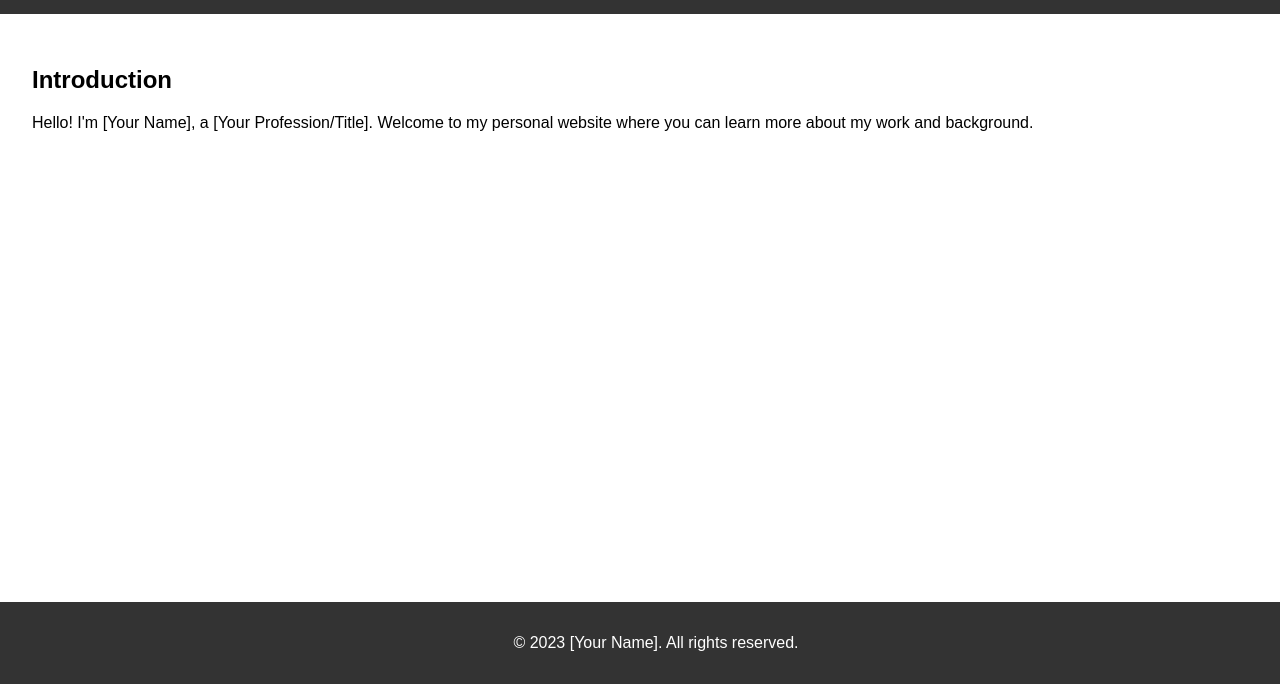
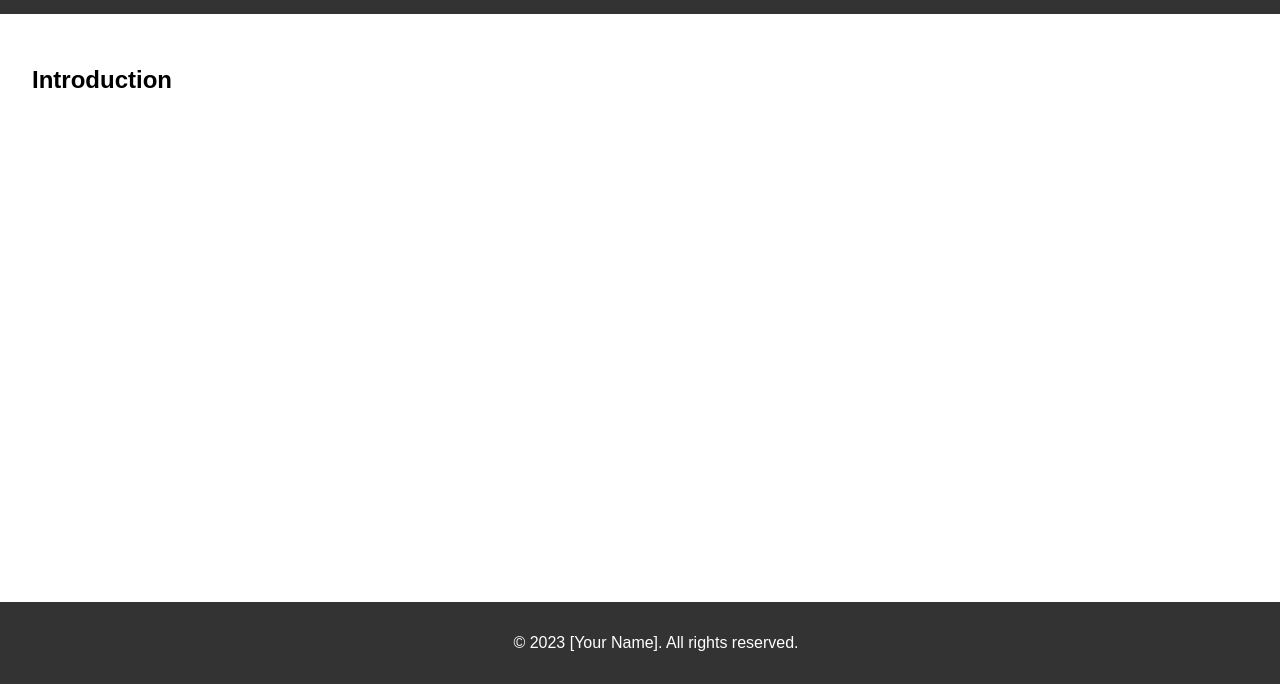
Before and after one commit to Ceuy/ProjectSite, a plain HTML site: page docs/index.html in a window 1280 px wide. Shown: the part 116-800 px from the top of the page. Drawn offline with Linux system fonts and the light colour scheme.

Commit message:
Update index.html

```diff
--- a/docs/index.html
+++ b/docs/index.html
@@ -22,8 +22,7 @@
     <main>
         <section>
             <h2>Introduction</h2>
-            <p>Hello! I'm [Your Name], a [Your Profession/Title]. Welcome to my personal website where you can learn
-                more about my work and background.</p>
+            <p></p>
         </section>
     </main>
     <footer>
```
